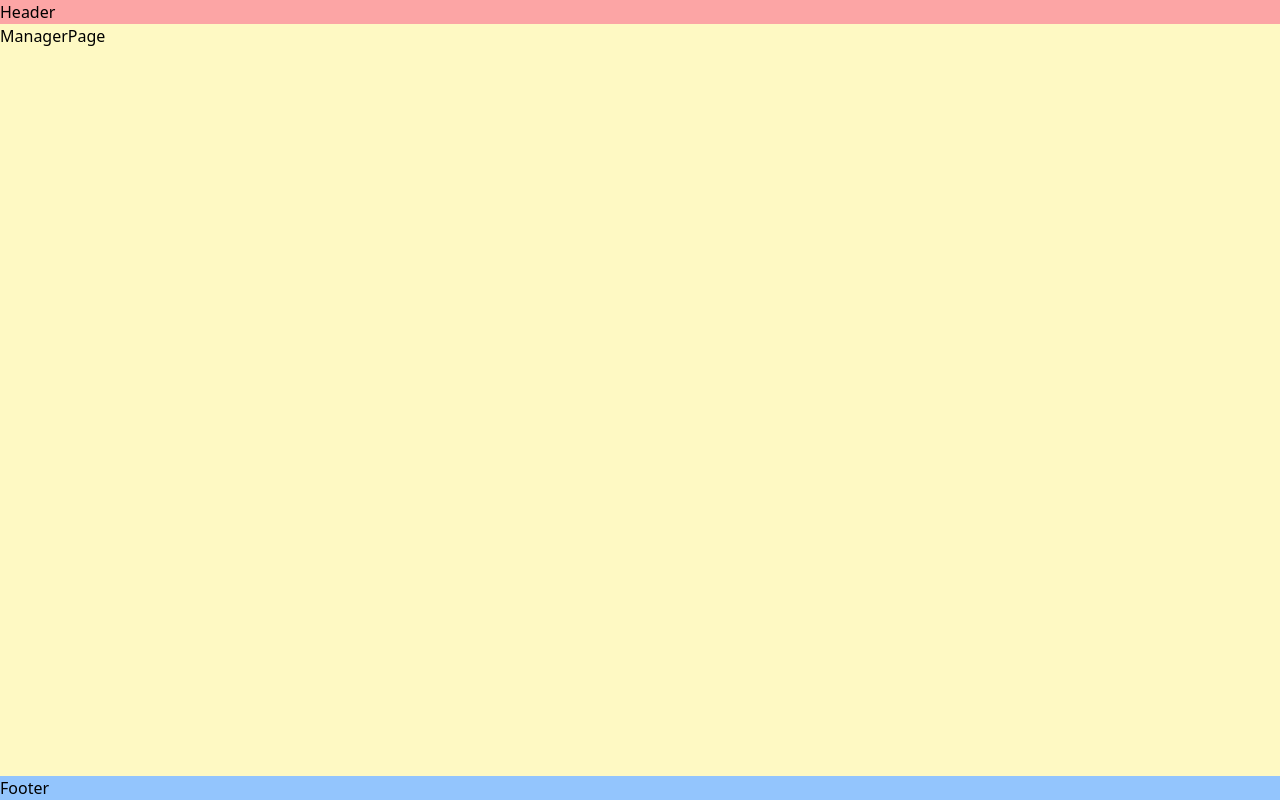
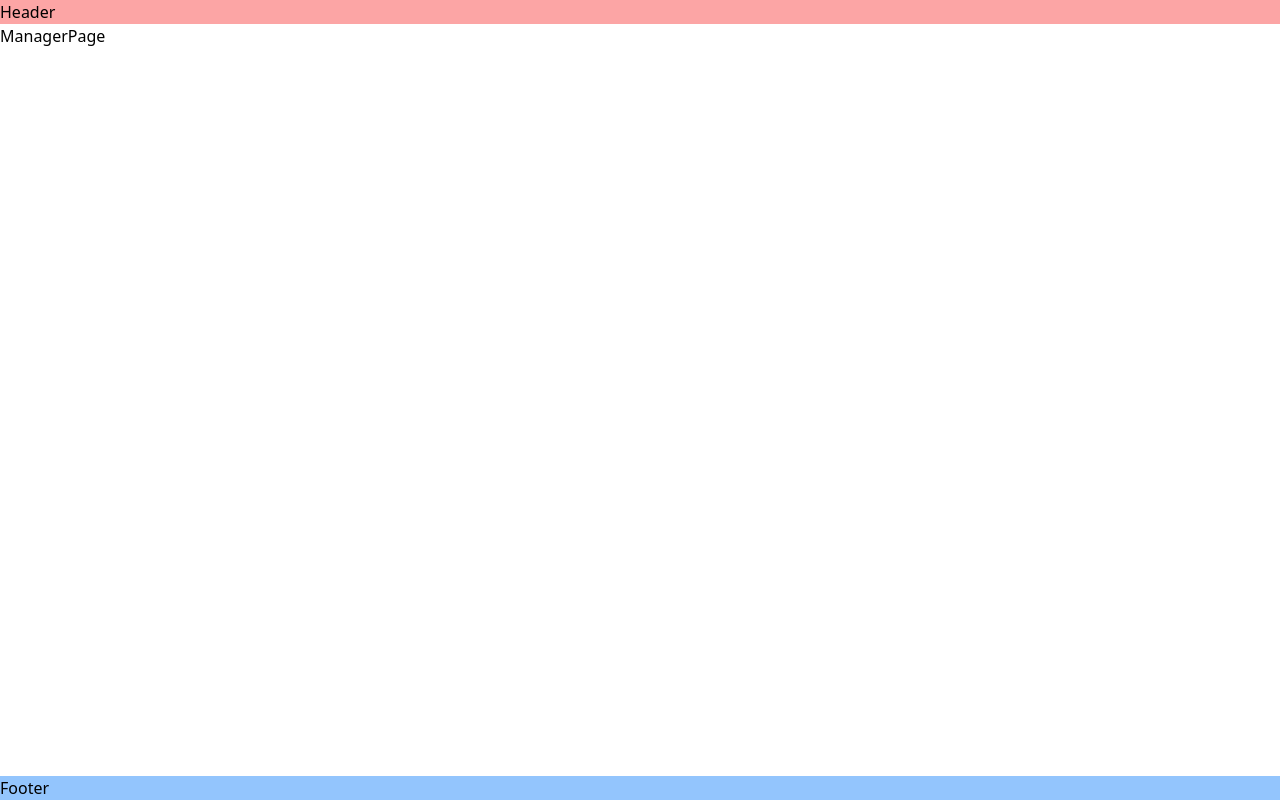
Before and after one commit to eeennsu/react-nodejs-wasd-rental-project, a React (Vite) app in the folder client/: page /manager in a window 1280 px wide. Built offline with nearby package versions, Linux system fonts and the light colour scheme.

Commit message:
레이아웃 살짝 수정

```diff
--- a/client/src/layout/Layout.tsx
+++ b/client/src/layout/Layout.tsx
@@ -8,7 +8,7 @@
     return (
         <div className='flex flex-col min-h-screen text-black'>
             <Header />
-            <main className='flex-1 bg-yellow-100'>
+            <main className='flex flex-1 bg-white'>
                 <Outlet />
             </main>
             <Footer />
```
Also changed, not shown: 1 other file (tests, documents, lock files or other folders).
